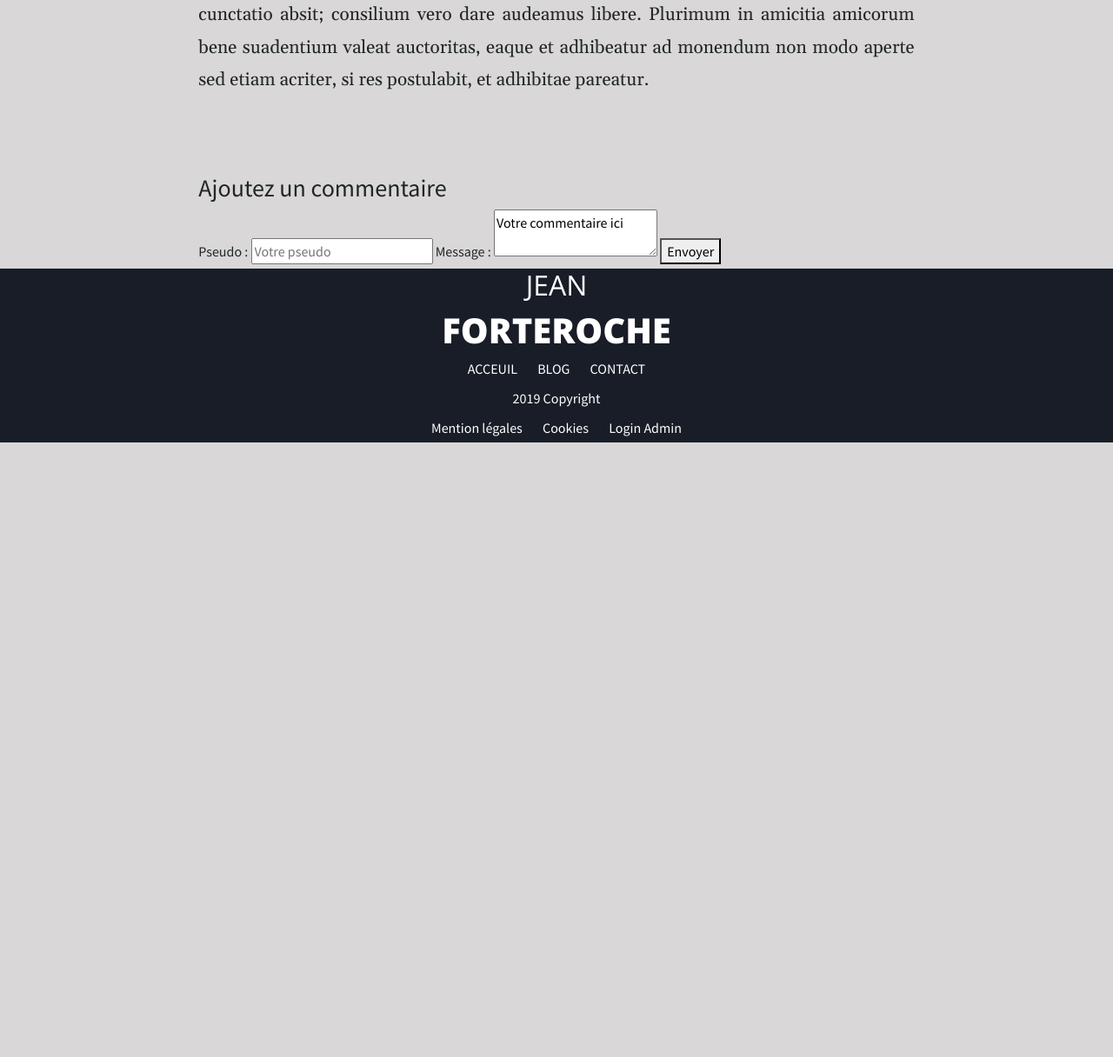
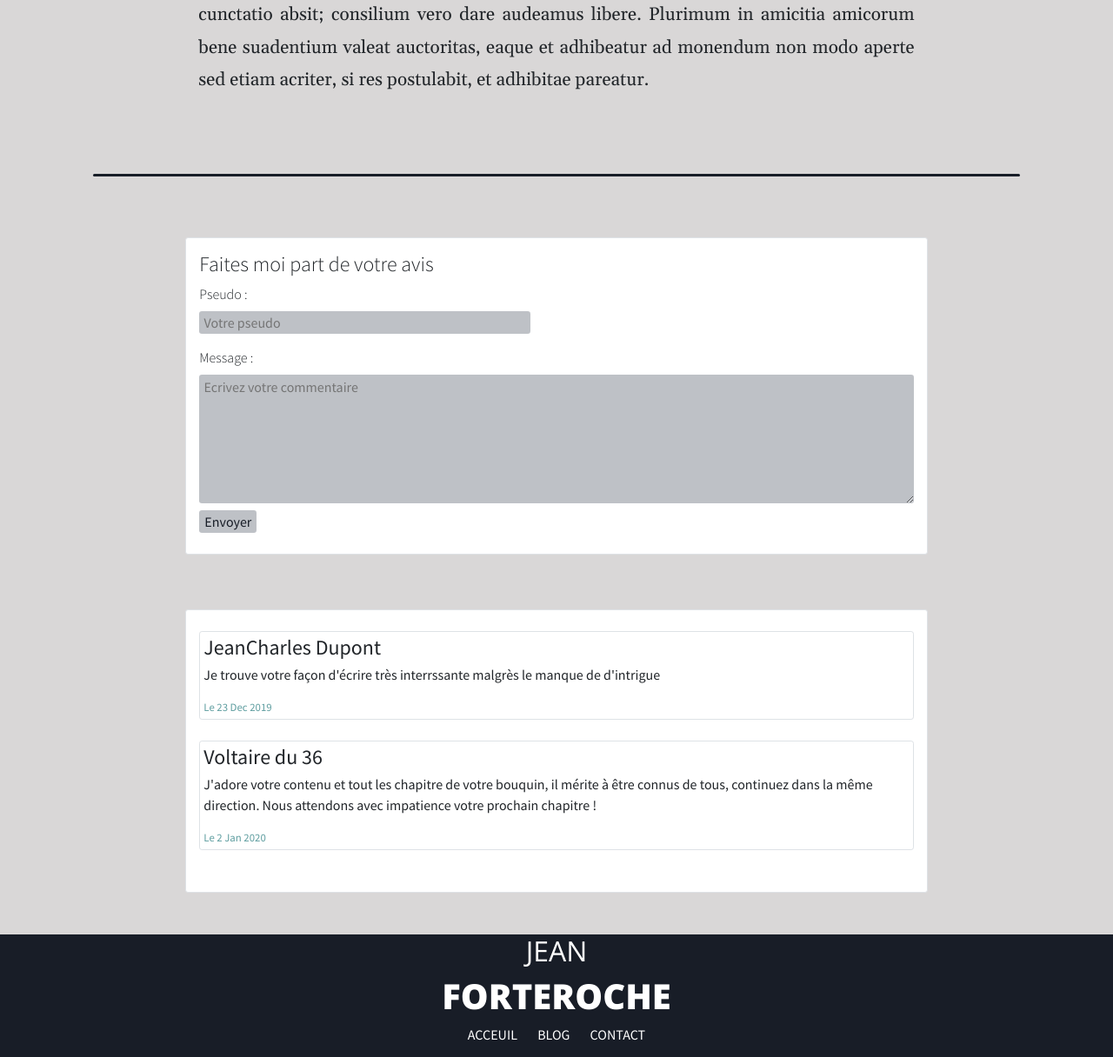
Before and after one commit to LacrotteFlorent/P4-DWJ, a PHP site: page /billet.php in a window 1280 px wide. Shown: the part 5284-6500 px from the top of the page at 87% size. Before the commit the page ends 5793 px from the top, so only its background shows below. Run offline with PHP 8.4, Linux system fonts and the light colour scheme; some libraries are stand-ins or nearby versions.

Commit message:
création de la page dashboard admin et fin design page contact et page billet

```diff
--- a/billet.php
+++ b/billet.php
@@ -56,22 +56,44 @@
                     <p>Haec igitur prima lex amicitiae sanciatur, ut ab amicis honesta petamus, amicorum causa honesta faciamus, ne exspectemus quidem, dum rogemur; studium semper adsit, cunctatio absit; consilium vero dare audeamus libere. Plurimum in amicitia amicorum bene suadentium valeat auctoritas, eaque et adhibeatur ad monendum non modo aperte sed etiam acriter, si res postulabit, et adhibitae pareatur.</p>
                 </div>
             </div>
+            <div class="row">
+                <div class="spaceSplit col-1"></div>
+                <div class="split col-10"></div>
+                <div class="spaceSplit col-1"></div>
+            </div>
             <div id="newComBillet" class="row justify-content-center">
-                <div class="col-8">
-                    <h3>Ajoutez un commentaire</h3>
-                    <form method="POST" action="billet_post.php">
-                        <label for="billetComPseudo">Pseudo :</label>
-                        <input type="text" id="billetComPseudo" name="billetComPseudo" placeholder="Votre pseudo" />
-                        <label for="billetComMsg">Message :</label>
-                        <textarea id="billetComMsg" name="billetComMsg">Votre commentaire ici</textarea>
-                        <button type="submit" value="Envoyer">Envoyer</button>
+                <div class="col-8 border rounded-sm">
+                    <h3 class="pt-3">Faites moi part de votre avis</h3>
+                    <form method="POST" action="billet_post.php" class="row">
+                        <div class="col-12 d-flex flex-column pb-3">
+                            <div class="row w-50">
+                                <div class="col-12 d-flex flex-column">
+                                    <label class="pb-0 mt-0" for="billetComPseudo">Pseudo :</label>
+                                    <input type="text" id="billetComPseudo" name="billetComPseudo" placeholder=" Votre pseudo" class="rounded-sm border-0" />
+                                </div>
+                            </div>
+                            <label for="billetComMsg">Message :</label>
+                            <textarea id="billetComMsg" name="billetComMsg" class="rounded-sm border-0" cols="30" rows="6" placeholder=" Ecrivez votre commentaire"></textarea>
+                            <div class="w-50 my-2">
+                                <button type="submit" value="Envoyer" class="rounded-sm border-0">Envoyer</button>
+                            </div>
+                        </div>
                     </form>
                 </div>
             </div>
-            <div id="comBillet" class="row justify-content-center">
-                <div class="col-10">
-
-                </div>
+            <div id="comBillet" class="row justify-content-center my-5">
+                    <div class="col-8 border rounded-sm py-4">
+                        <div class="mb-4 border p-1 rounded-sm">
+                            <h4 class="m-0 pb-1">JeanCharles Dupont</h4>
+                            <p class="">Je trouve votre façon d'écrire très interrssante malgrès le manque de d'intrigue</p>
+                            <p class="dateCom m-0">Le 23 Dec 2019</p>
+                        </div>
+                        <div class="mb-4 border p-1 rounded-sm">
+                            <h4 class="m-0 pb-1">Voltaire du 36</h4>
+                            <p>J'adore votre contenu et tout les chapitre de votre bouquin, il mérite à être connus de tous, continuez dans la même direction. Nous attendons avec impatience votre prochain chapitre !</p>
+                            <p class="dateCom m-0">Le 2 Jan 2020</p>
+                        </div>
+                    </div>
             </div>
 
             <?php include("includes/include_footer.php"); ?>
--- a/css/styleBillet.css
+++ b/css/styleBillet.css
@@ -2,6 +2,10 @@
 
 body {
     background-color: #d9d7d7;
+}
+
+.split {
+    background-color: #181D27;
 }
 
 #billet h2 {
@@ -31,3 +35,38 @@ body {
 #billet form{
     font-family: "Source sans pro", sans-serif ;
 }
+
+
+/* com write part */
+#newComBillet {
+    padding-top: 70px;
+    padding-bottom: 15px;
+}
+
+#newComBillet > div {
+    background-color: #FFF;
+    border-color: #38435A;
+    Font-weight: 300;
+}
+
+#newComBillet h3 {
+    font-size: 1.5em;
+    font-weight: 300;
+}
+
+#newComBillet input, #newComBillet button, #newComBillet textarea {
+    background-color: #BEC1C6;
+    color: #181D27;
+}
+
+
+/* com  part */
+#comBillet > div {
+    background-color: #FFF;
+}
+
+#comBillet .dateCom {
+    color: cadetblue;
+    text-align: left;
+    font-size: 0.8em;
+}
--- a/css/styleContact.css
+++ b/css/styleContact.css
@@ -0,0 +1,24 @@
+#body {
+    font-family: "Open Sans Pro", sans-serif;
+    color: #181D27;
+}
+
+#contact {
+    background-color: #FFF;
+    padding-top: 20px;
+    padding-bottom: 100px;
+}
+
+#contact, label {
+    margin-top: 15px;
+}
+
+#contact input, #contact button, #contact textarea {
+    background-color: #38435A;
+    color: #FFF;
+}
+
+#contact, h2 {
+    font-size: 2.5em;
+    font-weight: 300;
+}
```
Also changed, not shown: adminDashboard.php (added, +36 -0 lines), contact.php (+9 -9 lines), css/styleAdminDashboard.css (added).
